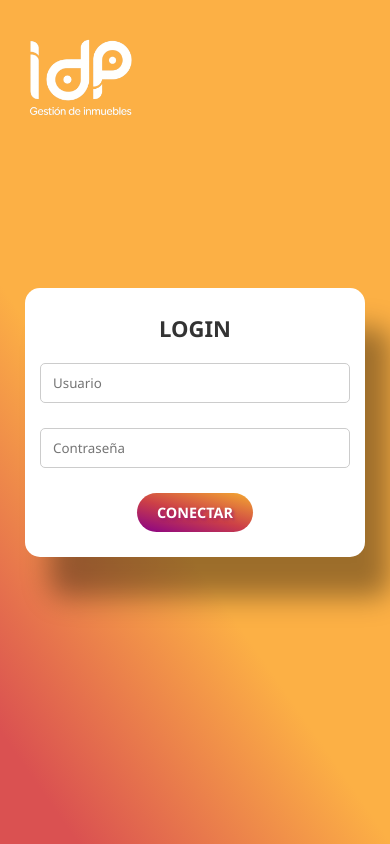
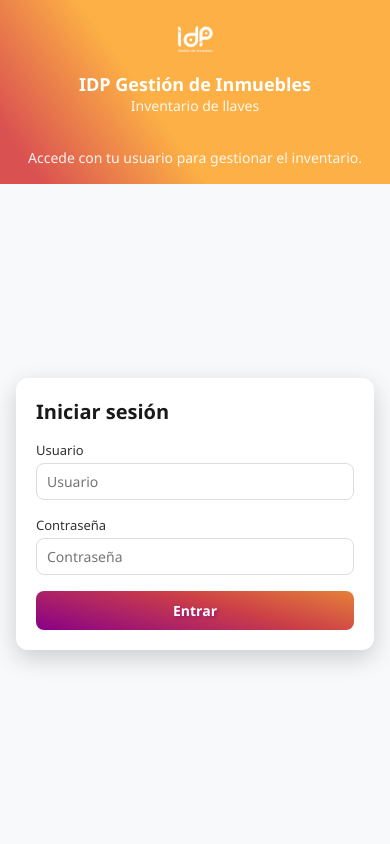
Before and after one commit to Sergiogz29/registro-llaves, a PHP site: page /login.php in a window 390 px wide. Run offline with PHP 8.4, Linux system fonts and the light colour scheme.

Commit message:
feat: rediseÃ±o login PHP estilo Next; etiqueta 50x20 centrada con ALARMA solo si tiene_alarma=1; utilidades y SQL

```diff
--- a/LLAVES/css/estilos_login.css
+++ b/LLAVES/css/estilos_login.css
@@ -6,108 +6,160 @@
 }
 
 body {
-  background: #fd1d1d;
+  margin: 0;
+  padding: 0;
+  min-height: 100vh;
+}
+
+/* Layout principal de dos columnas */
+.login-layout {
+  min-height: 100vh;
+  display: grid;
+  grid-template-columns: 420px 1fr;
+  font-family: sans-serif;
+}
+
+/* Sidebar izquierdo */
+.login-sidebar {
   background: linear-gradient(
     55deg,
     rgb(218, 81, 81) 8%,
     rgba(252, 176, 69, 1) 40%,
     rgba(252, 176, 69, 1) 43%
   );
-  height: 100vh;
+  color: #fff;
+  display: flex;
+  flex-direction: column;
+  justify-content: center;
+  padding: 32px;
+  position: relative;
+}
+
+.sidebar-content {
+  display: flex;
+  flex-direction: column;
+  gap: 20px;
+}
+
+.logo-section {
+  display: flex;
+  align-items: center;
+  gap: 12px;
+  margin-bottom: 12px;
+}
+
+.sidebar-logo {
+  width: 64px;
+  height: 64px;
+  object-fit: contain;
+}
+
+.logo-text {
+  display: flex;
+  flex-direction: column;
+}
+
+.company-name {
+  font-size: 20px;
+  font-weight: 700;
+  color: #fff;
+}
+
+.company-subtitle {
+  opacity: 0.9;
+  font-size: 16px;
+}
+
+.sidebar-description {
+  opacity: 0.9;
+  font-size: 16px;
+  line-height: 1.5;
+}
+
+/* Área principal del formulario */
+.login-main {
   display: flex;
   align-items: center;
   justify-content: center;
-}
-.logo {
-    position: absolute;
-    top: 10px;
-    left: 10px;
-    height: 140px;      /* Controla el alto */
-    width: auto;       /* Mantiene la proporción */
-    max-width: 150px;  /* Opcional: previene que sea demasiado ancha */
-    z-index: 1000;
+  padding: 24px;
+  background: #f8f9fa;
 }
 
-.container-login {
-  width: 100%;
-  max-width: 400px;
-  padding: 20px;
+.login-form-container {
+  width: 360px;
+  background: #fff;
+  border-radius: 12px;
+  box-shadow: 0 8px 24px rgba(0, 0, 0, 0.18);
+  padding: 24px;
 }
 
-.wrap-login {
-  background: #fff;
-  border-radius: 20px;
-  padding: 40px;
-  text-decoration: none;
-  /* box-shadow: 0 0 20px rgba(0, 0, 0, 0.1); */
-  -webkit-box-shadow: 25px 40px 28px 0px rgba(0, 0, 0, 0.38);
+.login-title {
+  margin-bottom: 16px;
+  color: #1a1a1a;
+  font-size: 24px;
+  font-weight: 600;
 }
 
-.login-form-title {
-  display: block;
-  font-size: 28px;
-  font-weight: bold;
-  color: #333;
-  text-align: center;
-  margin-bottom: 30px;
+.login-form {
+  display: flex;
+  flex-direction: column;
+  gap: 16px;
 }
 
-.wrap-input {
-  position: relative;
-  margin-bottom: 25px;
+.form-group {
+  display: flex;
+  flex-direction: column;
+  gap: 4px;
 }
 
-.input {
-  width: 100%;
-  padding: 12px 15px;
-  border: 1px solid #ccc;
-  border-radius: 5px;
-  transition: 0.3s;
+.form-label {
+  display: block;
+  font-size: 13px;
+  font-weight: 500;
+  color: #333;
 }
 
-.input:focus {
-  border-color: linear-gradient(
-    55deg,
-    rgb(218, 81, 81) 8%,
-    rgba(252, 176, 69, 1) 40%,
-    rgba(252, 176, 69, 1) 43%
-  );
-  outline: none;
+.form-input {
+  width: 100%;
+  padding: 10px 12px;
+  border: 1px solid #ddd;
+  border-radius: 8px;
+  font-size: 14px;
+  transition: border-color 0.3s ease;
 }
 
-.focus-efecto {
-  position: absolute;
-  width: 0;
-  height: 2px;
-  bottom: 0;
-  left: 0;
-  background: linear-gradient(
-    55deg,
-    rgb(218, 81, 81) 8%,
-    rgba(252, 176, 69, 1) 40%,
-    rgba(252, 176, 69, 1) 43%
-  );
-  transition: 0.4s;
+.form-input:focus {
+  outline: none;
+  border-color: #da5151;
+  box-shadow: 0 0 0 2px rgba(218, 81, 81, 0.1);
 }
 
-.input:focus + .focus-efecto {
-  width: 100%;
+.password-container {
+  position: relative;
 }
 
-.container-login-form-btn {
-  text-align: center;
+.password-toggle {
+  position: absolute;
+  right: 10px;
+  top: 50%;
+  transform: translateY(-50%);
+  cursor: pointer;
+  user-select: none;
+  font-size: 18px;
+  color: #333;
+  display: none;
 }
 
-.login-form-btn {
-   width: fit-content;
-  align-items: center;
-  padding: 12px 25px;
-  gap: 0.4rem;
+.password-container:hover .password-toggle,
+.password-container:focus-within .password-toggle {
+  display: inline;
+}
+
+.login-btn {
+  width: 100%;
+  padding: 12px;
   border: none;
-  font-weight: bold;
-  border-radius: 30px;
-  cursor: pointer;
-  text-shadow: 2px 2px 3px rgb(136 0 136 / 50%);
+  border-radius: 8px;
   background: linear-gradient(
     15deg,
     #880088,
@@ -119,104 +171,126 @@
     #cc3f47,
     #aa2068,
     #880088
-    )
-    no-repeat;
+  );
   background-size: 300%;
   background-position: left center;
-  transition: background 0.3s ease;
   color: #fff;
+  font-weight: 600;
+  font-size: 14px;
+  cursor: pointer;
+  transition: all 0.3s ease;
+  text-shadow: 2px 2px 3px rgba(136, 0, 136, 0.5);
 }
 
-.login-form-btn:hover {
+.login-btn:hover {
   background-size: 320%;
   background-position: right center;
+  transform: translateY(-1px);
+  box-shadow: 0 4px 12px rgba(0, 0, 0, 0.15);
 }
 
 .error-msg {
-  margin-top: 15px;
   color: #c0392b;
+  font-size: 14px;
   text-align: center;
-  font-weight: bold;
-}
-/* Meensaje de error */
-/* .error-msg {
-  color: #dc3545;
-  font-size: 14px;
-  margin: 10px 0;
-  text-align: center;
-} */
-/* Estilos para el registro */
-.text-center {
-  text-align: center;
-  margin-top: 15px;
-  text-decoration: none;
+  font-weight: 500;
+  margin-top: 8px;
 }
 
-.txt-registro {
-  color: #666;
+/* Responsive Design */
+@media (max-width: 768px) {
+  .login-layout {
+    grid-template-columns: 1fr;
+    grid-template-rows: auto 1fr;
+  }
+
+  .login-sidebar {
+    padding: 20px;
+    text-align: center;
+  }
+
+  .logo-section {
+    justify-content: center;
+    flex-direction: column;
+    gap: 8px;
+  }
+
+  .sidebar-logo {
+    width: 48px;
+    height: 48px;
+  }
+
+  .company-name {
+    font-size: 18px;
+  }
+
+  .company-subtitle {
     font-size: 14px;
   }
-a {
-  text-decoration: none;
-  color: rgb(209, 128, 15);
-  font-size: 19px;
-}
-.enlace-registro {
-  color: #2a5a8d;
-  text-decoration: none;
+
+  .sidebar-description {
     font-size: 14px;
-  transition: all 0.3s;
   }
 
-.enlace-registro:hover {
-  color: #1a3a5d;
-  text-decoration: underline;
-}
-.hidden-icon {
-  display: none;
+  .login-main {
+    padding: 16px;
   }
 
-/* MEDIA QUERIES */
-@media (max-width: 576px) {
-  .wrap-login {
-    padding: 30px 20px;
-    margin: 0 15px;
-  }
-
-  .login-form-title {
-    font-size: 24px;
-  }
-
-  .input {
-    padding: 10px 12px;
-  }
-
-  .login-form-btn {
-    padding: 10px 20px;
-    font-size: 0.9rem;
-  }
-
-  .enlace-registro {
-    font-size: 13px;
+  .login-form-container {
+    width: 100%;
+    max-width: 400px;
   }
 }
 
-@media (max-width: 400px) {
-  .wrap-login {
-    padding: 25px 15px;
-    border-radius: 15px;
+@media (max-width: 480px) {
+  .login-sidebar {
+    padding: 16px;
   }
 
-  .login-form-title {
-    font-size: 22px;
-    margin-bottom: 20px;
+  .login-form-container {
+    padding: 20px;
   }
 
-  .container-login {
+  .login-title {
+    font-size: 20px;
+  }
+
+  .form-input {
+    padding: 8px 10px;
+  }
+
+  .login-btn {
     padding: 10px;
   }
+}
 
-  .error-msg {
-    font-size: 13px;
+/* Animaciones suaves */
+.login-form-container {
+  animation: slideIn 0.5s ease-out;
+}
+
+@keyframes slideIn {
+  from {
+    opacity: 0;
+    transform: translateY(20px);
+  }
+  to {
+    opacity: 1;
+    transform: translateY(0);
   }
 }
+
+.sidebar-content {
+  animation: fadeInLeft 0.6s ease-out;
+}
+
+@keyframes fadeInLeft {
+  from {
+    opacity: 0;
+    transform: translateX(-20px);
+  }
+  to {
+    opacity: 1;
+    transform: translateX(0);
+  }
+}
--- a/LLAVES/login.php
+++ b/LLAVES/login.php
@@ -12,39 +12,55 @@
 <head>
     <meta charset="UTF-8">
     <title>Iniciar sesión</title>
-    <link rel="stylesheet" href="css/estilos_login.css">
+    <meta http-equiv="Cache-Control" content="no-cache, no-store, must-revalidate">
+    <meta http-equiv="Pragma" content="no-cache">
+    <meta http-equiv="Expires" content="0">
+    <link rel="stylesheet" href="css/estilos_login.css?v=<?php echo time(); ?>">
     <meta name="viewport" content="width=device-width, initial-scale=1.0">
 </head>
 
 <body>
-    <img src="img/logo.png" alt="Logo" class="logo">
-    <div class="container-login">
-        <div class="wrap-login">
+    <div class="login-layout">
+        <aside class="login-sidebar">
+            <div class="sidebar-content">
+                <div class="logo-section">
+                    <img src="img/logo.png" alt="Logo" class="sidebar-logo">
+                    <div class="logo-text">
+                        <div class="company-name">IDP Gestión de Inmuebles</div>
+                        <div class="company-subtitle">Inventario de llaves</div>
+                    </div>
+                </div>
+                <p class="sidebar-description">Accede con tu usuario para gestionar el inventario.</p>
+            </div>
+        </aside>
+
+        <main class="login-main">
+            <div class="login-form-container">
+                <h2 class="login-title">Iniciar sesión</h2>
                 <form class="login-form" action="procesar_login.php" method="POST">
-                <span class="login-form-title">LOGIN</span>
-
-                <div class="wrap-input">
-                    <input type="text" name="usuario" required class="input" placeholder="Usuario">
-                    <span class="focus-efecto"></span>
+                    <div class="form-group">
+                        <label class="form-label">Usuario</label>
+                        <input type="text" name="usuario" required class="form-input" placeholder="Usuario">
                     </div>
 
-                <div class="wrap-input">
-                    <input id="password" type="password" name="contrasena" required class="input" placeholder="Contraseña">
-                    <span class="focus-efecto"></span>
-                    <span id="togglePassword" class="hidden-icon" style="position: absolute; right: 10px; top: 50%; transform: translateY(-50%); cursor: pointer; user-select: none; font-size: 18px; color: #333;">
+                    <div class="form-group">
+                        <label class="form-label">Contraseña</label>
+                        <div class="password-container">
+                            <input id="password" type="password" name="contrasena" required class="form-input" placeholder="Contraseña">
+                            <span id="togglePassword" class="password-toggle">
                                 🔒
                             </span>
                         </div>
-
-                <div class="container-login-form-btn">
-                    <button type="submit" class="login-form-btn">CONECTAR</button>
                     </div>
 
                     <?php if (isset($_GET["error"])): ?>
                         <p class="error-msg"><?= htmlspecialchars($_GET["error"]) ?></p>
                     <?php endif; ?>
+
+                    <button type="submit" class="login-btn">Entrar</button>
                 </form>
             </div>
+        </main>
     </div>
     <script>
         document.addEventListener("DOMContentLoaded", function() {
```
Also changed, not shown: LLAVES/buscar_llave.php (added, +59 -0 lines), LLAVES/configurar_alarma.php (added, +60 -0 lines), LLAVES/generar_etiqueta.php (+31 -33 lines), LLAVES/index.php (+14 -2 lines), LLAVES/verificar_alarma.php (added, +61 -0 lines), LLAVES/verificar_estructura.php (added, +54 -0 lines), actualizar_base_datos.sql (added, +11 -0 lines). Lines whose indentation alone changed are shown as unchanged.
